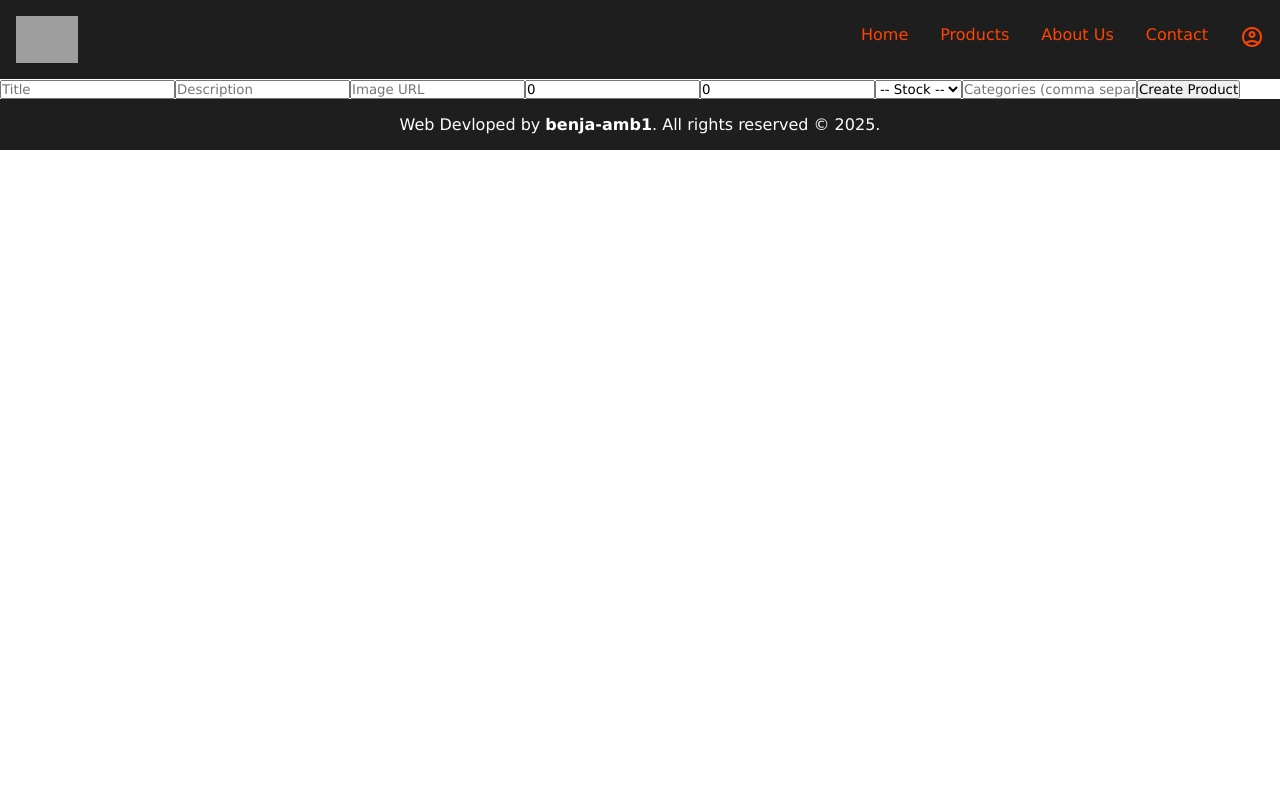
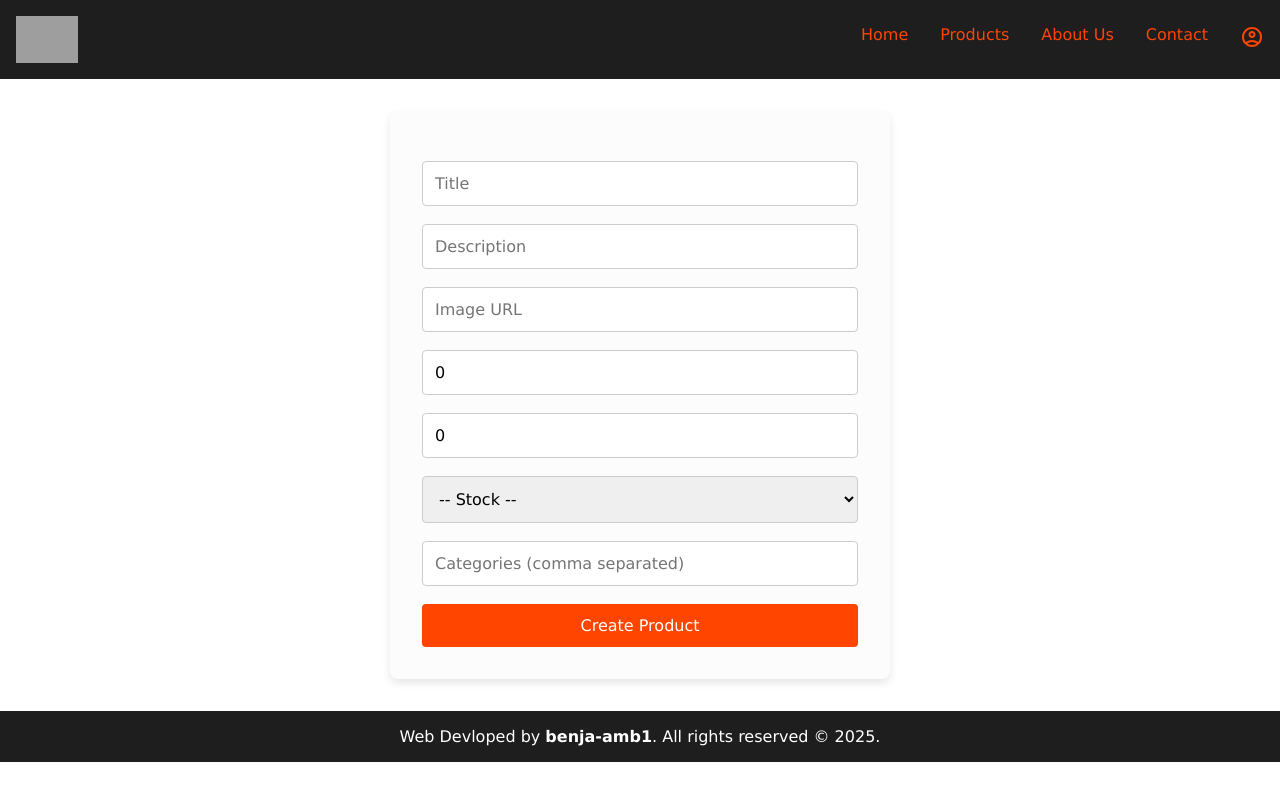
Before and after one commit to benja-amb1/gamer-shop-practice, a React (Vite) app in the folder frontend/: page /create-product in a window 1280 px wide. Built offline with nearby package versions, Linux system fonts and the light colour scheme; grey boxes are pictures that could not be loaded.

Commit message:
add: create-product css

```diff
--- a/frontend/src/index.css
+++ b/frontend/src/index.css
@@ -120,6 +120,40 @@ header ul li a {
   width: 15%;
 }
 
+.section-form {
+  background-color: #fcfcfc;
+  padding: 2rem;
+  border-radius: 8px;
+  max-width: 500px;
+  margin: 2rem auto;
+  box-shadow: 0 4px 8px rgba(0, 0, 0, 0.1);
+}
+
+
+.section-form input,
+.section-form select,
+.section-form button {
+  width: 100%;
+  padding: 0.75rem;
+  border: 1px solid #ccc;
+  border-radius: 4px;
+  font-size: 1rem;
+  margin-top: 18px;
+}
+
+.section-form button {
+  background-color: orangered;
+  color: white;
+  border: none;
+  cursor: pointer;
+  transition: background-color 300ms;
+}
+
+.section-form button:hover {
+  background-color: rgb(225, 60, 0);
+}
+
+
 /* Footer */
 
 footer {
```
